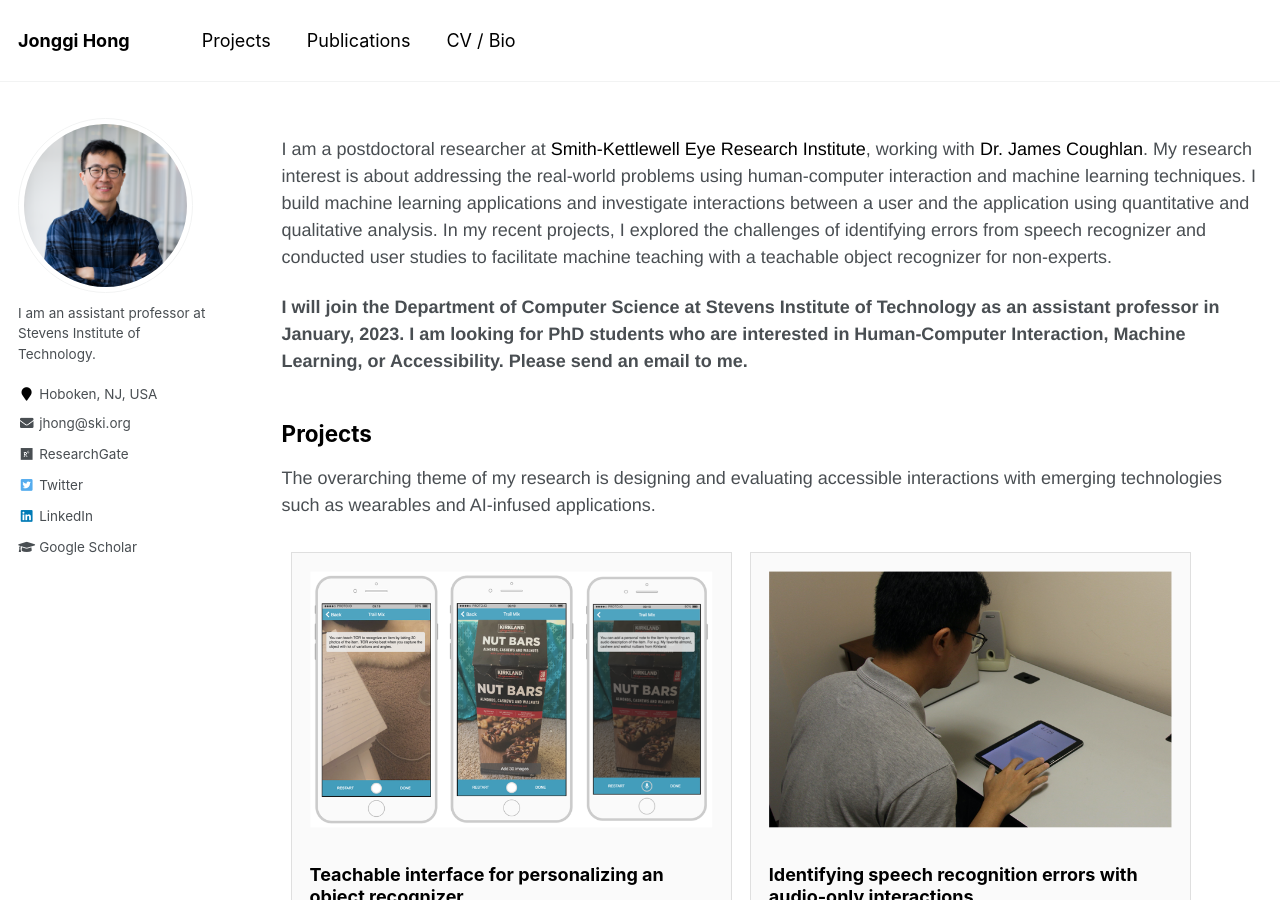
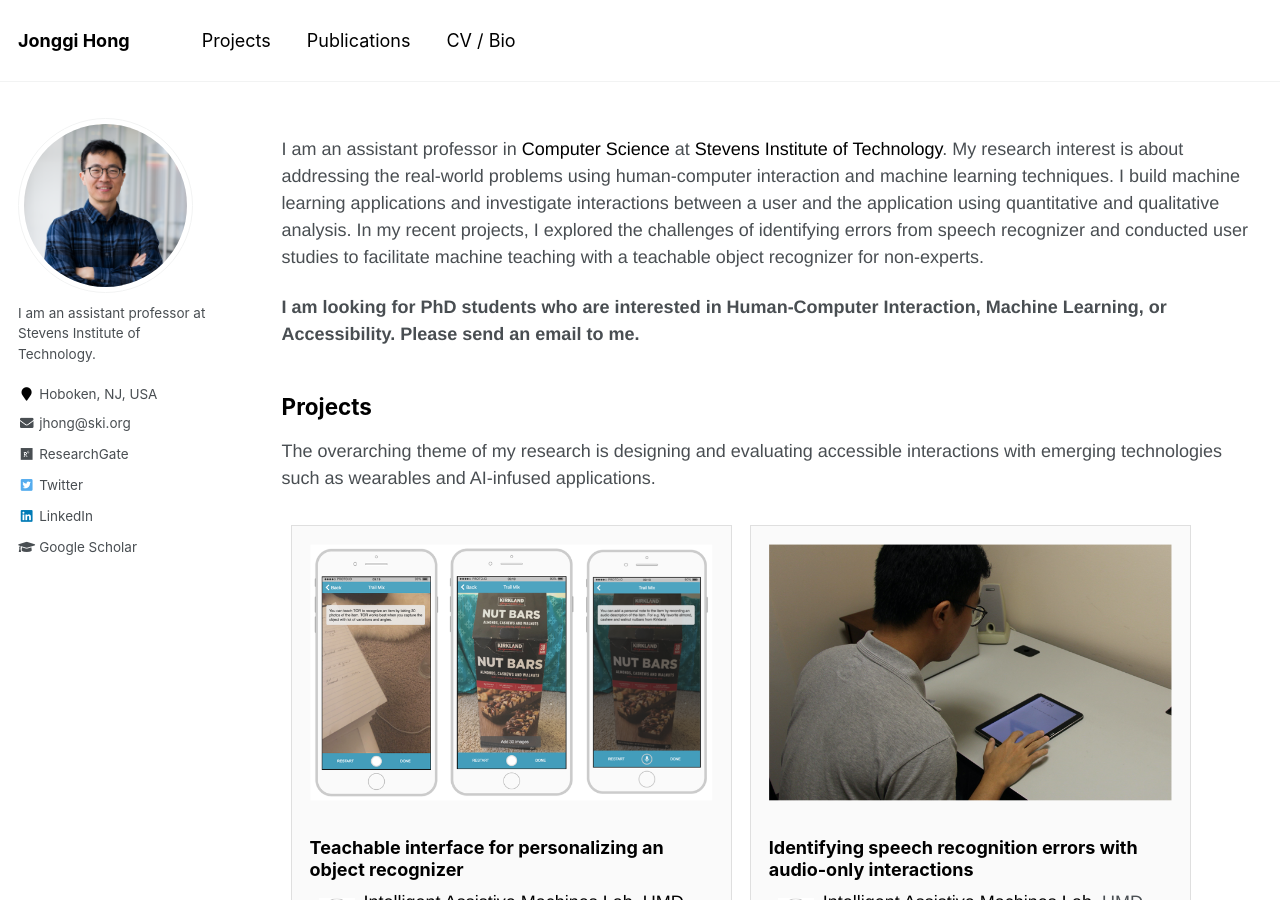
Before and after one commit to jonggi/jonggi.github.io, a Jekyll site: the page built from index.md, in a window 1280 px wide and 900 px high. Built offline with Jekyll 4.4.1, drawn with Linux system fonts in a browser that asks for light colours.

Commit message:
mm github

```diff
--- a/index.md
+++ b/index.md
@@ -11,23 +11,14 @@ author_profile: true
 <!-- bundle exec jekyll serve -->
 <!-- http://localhost:4000 -->
 
-I am a postdoctoral researcher at [Smith-Kettlewell Eye Research Institute](https://www.ski.org/), working with [Dr. James Coughlan](https://www.ski.org/users/james-coughlan).
+I am an assistant professor in [Computer Science](https://www.stevens.edu/school-engineering-science/departments/computer-science) at [Stevens Institute of Technology](https://www.ski.org/).
 My research interest is about addressing the real-world problems using human-computer interaction and machine learning techniques.
 I build machine learning applications and investigate interactions between a user and the application using quantitative and qualitative analysis.
 In my recent projects, I explored the challenges of identifying errors from speech recognizer and
 conducted user studies to facilitate machine teaching with a teachable object recognizer for non-experts.
 
-<b> I will join the Department of Computer Science at Stevens Institute of Technology as an assistant professor in January, 2023.
-I am looking for PhD students who are interested in Human-Computer Interaction, Machine Learning, or Accessibility.
+<b> I am looking for PhD students who are interested in Human-Computer Interaction, Machine Learning, or Accessibility.
 Please send an email to me.</b>
-
-<!--
-PhD candidate in [Computer Science Department](http://cs.umd.edu/) at [University of Maryland, College Park](http://www.umd.edu),
-working with Professor [Hernisa Kacorri](https://terpconnect.umd.edu/~hernisa/). I am a member of [Intelligent Assistive Machines lab](https://iam.umd.edu/),
-[HCIL](http://hcil.umd.edu), and [TRACE center](https://trace.umd.edu/) at UMD.
- -->
-
-<!-- <b> I am planning to graduate by February 2021 and I am looking for research positions in academia and industry. </b>  -->
 
 <!-- ![intro_image](/images/symposium.png){:class="img-responsive"} -->
 <!-- <img src="/images/Jonggi_presentation.png" width="100%"> -->
```
